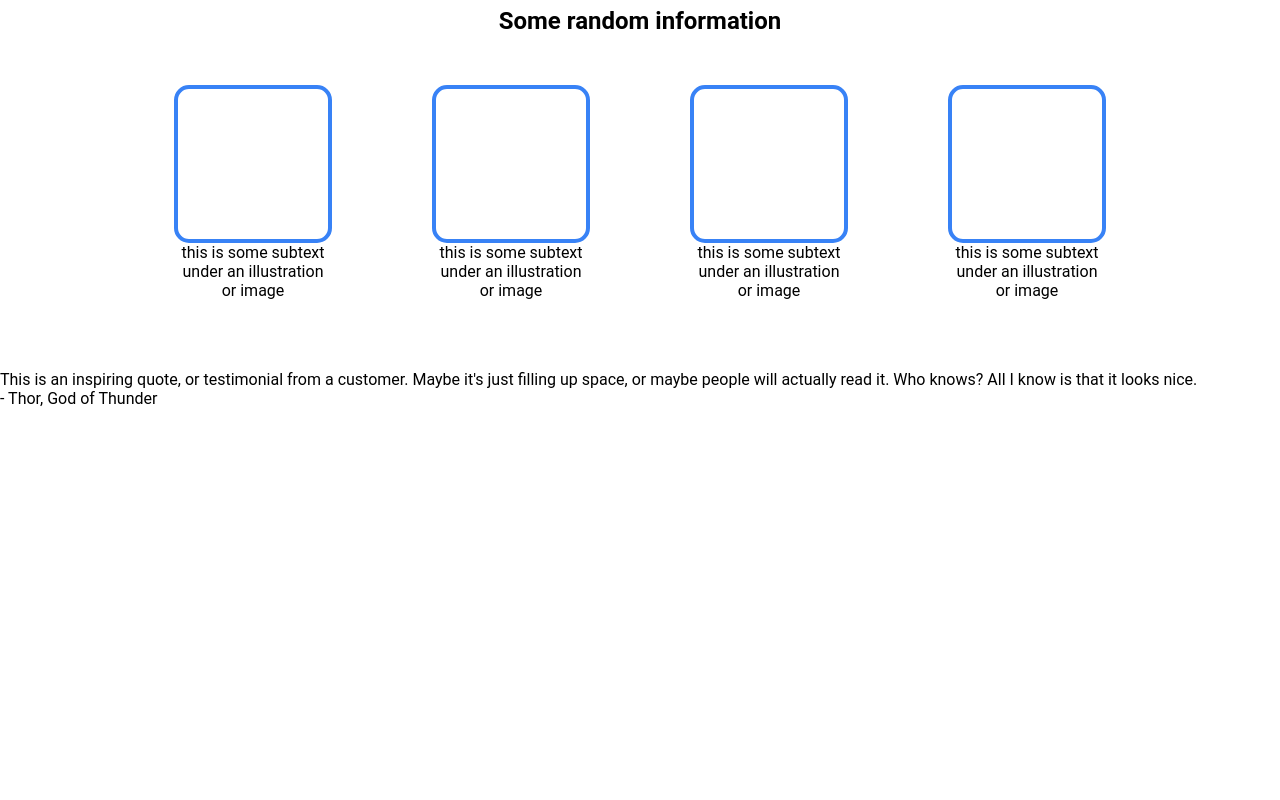
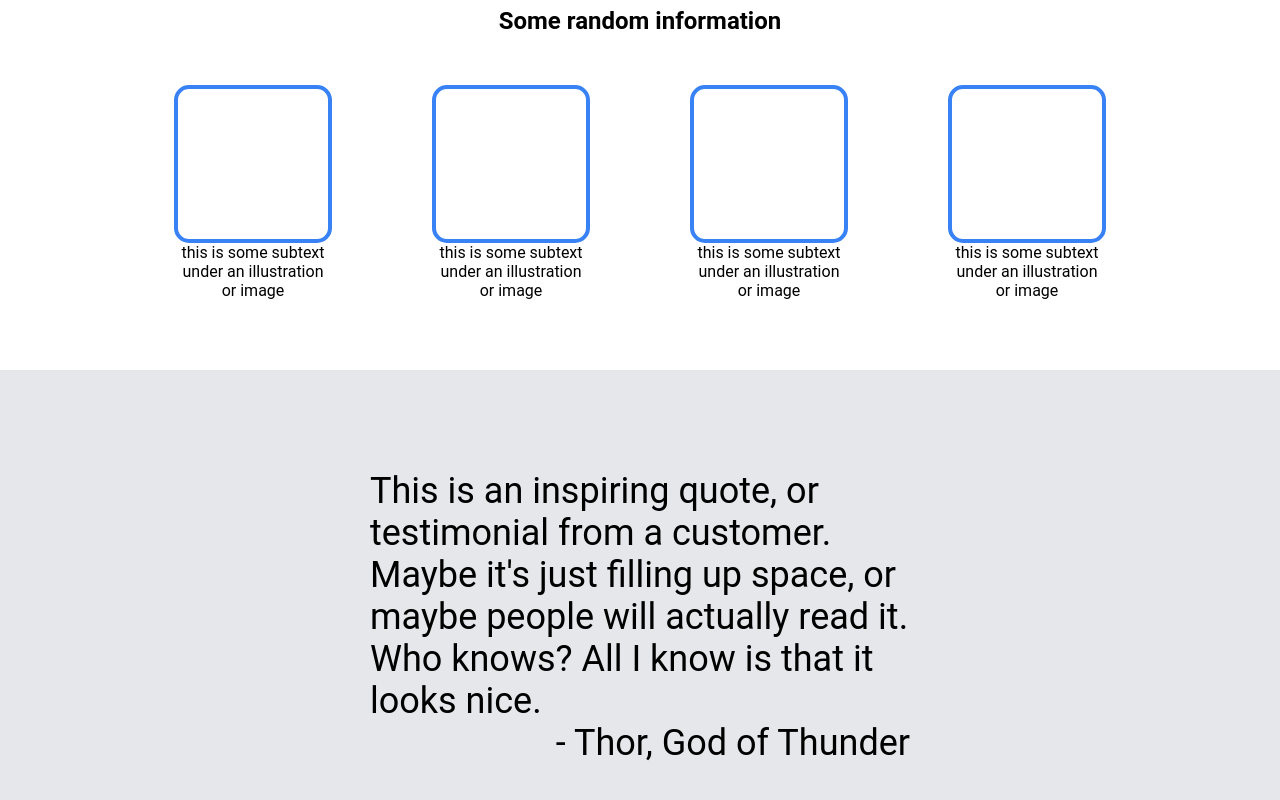
Before and after one commit to aeochoa99/odin-landing-page, a plain HTML site: page index.html in a window 1280 px wide. Shown: the part 549-1349 px from the top of the page. Before the commit the page ends 957 px from the top, so only its background shows below. Drawn offline with Linux system fonts and the light colour scheme.

Commit message:
Style the quote section

```diff
--- a/style.css
+++ b/style.css
@@ -112,3 +112,21 @@
 .img + p {
     text-align: center;
 }
+
+.quote-section {
+    display: flex;
+    justify-content: center;
+    background-color: #e5e7eb;
+    padding: 100px;
+    font-size: 36px;
+}
+
+.quote-container {
+    display: flex;
+    flex-direction: column;
+    width: 50%;
+}
+
+.quote-container > .author {
+    align-self: flex-end;
+}
```
